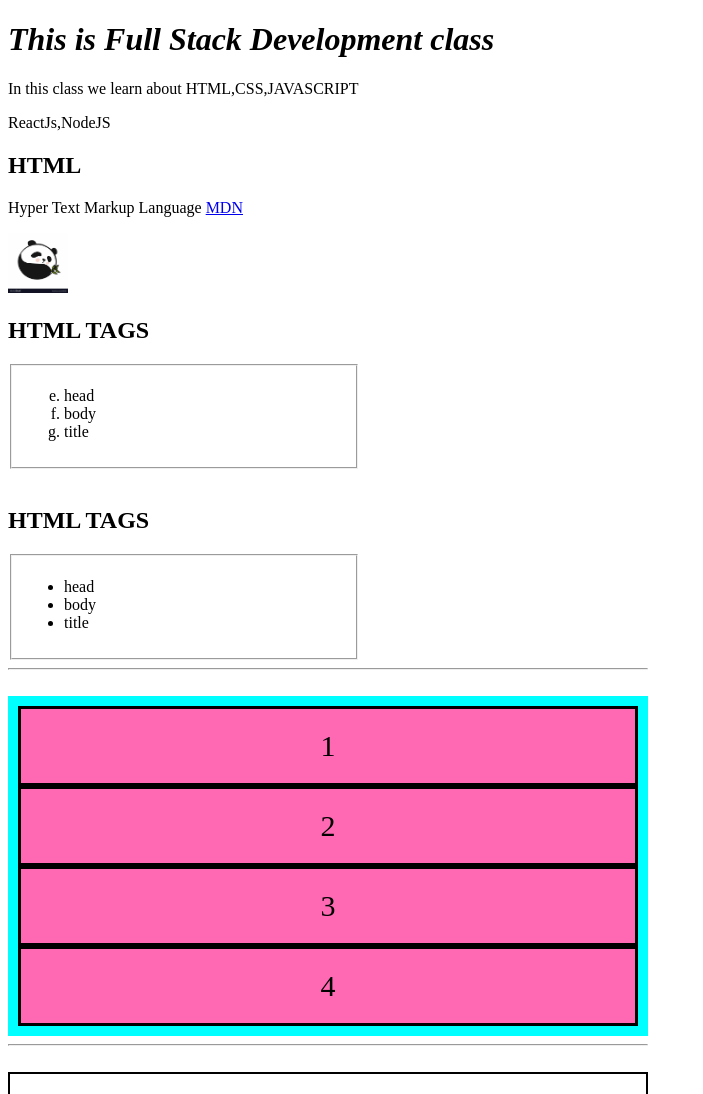
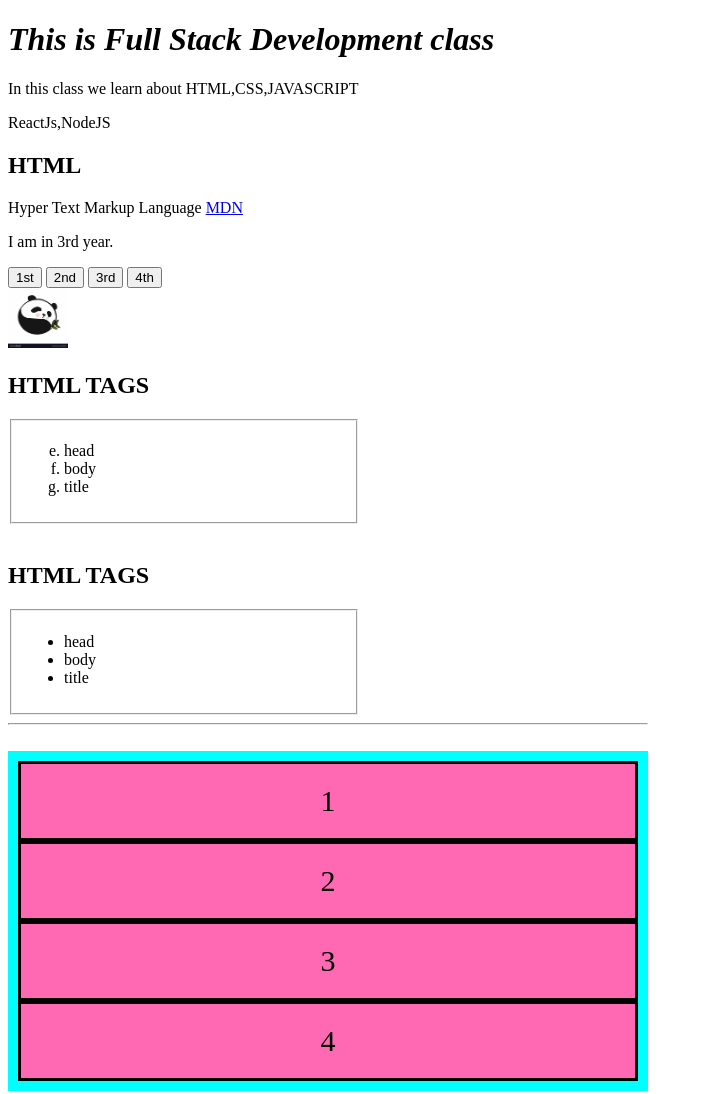
Before and after one commit to Jelijero/ReactJS, a plain HTML site: page index.html in a window 1280 px wide. Shown: the top 1094 px of the page, without its empty margins (0-703 px from the left). Drawn offline with Linux system fonts and the light colour scheme.

Commit message:
update linkhtml.js

```diff
--- a/index.html
+++ b/index.html
@@ -4,15 +4,21 @@
     <meta charset="UTF-8">
     <meta name="viewport" content="width=device-width, initial-scale=1.0">
     <link rel="stylesheet" href="index.css" >
-    <script src="java/sample.js"></script>
+    <script src="java/linkforhtml.js"></script>
     <title>Document</title>
 </head>
 <body>
+
     <h1><b><i>This is Full Stack Development class</i></b></h1>
     <p>In this class we learn about HTML,CSS,JAVASCRIPT</p>
     <p>ReactJs,NodeJS</p>
     <h2>HTML</h2>
     <p>Hyper Text Markup Language <a href="https://developer.mozilla.org/en-US/">MDN</a></p>
+    <p id="hello">I am in 3rd year.</p>
+           <button type="button" onclick="myFunfor1st()">1st</button>
+           <button type="button" onclick="myFunfor2nd()">2nd</button>
+           <button type="button" onclick="myFunfor3rd()">3rd</button>
+           <button type="button" onclick="myFunfor4th()">4th</button>
     <div class="pic">
     <img src="logo.jpg" alt="panda" title="panda">
     </div>
--- /dev/null
+++ b/java/linkforhtml.js
@@ -0,0 +1,12 @@
+function myFunfor1st(){
+    document.getElementById("hello").innerHTML="I am in 1st year."
+}
+function myFunfor2nd(){
+    document.getElementById("hello").innerHTML="I am in 2nd year."
+}
+function myFunfor3rd(){
+    document.getElementById("hello").innerHTML="I am in 3rd year."
+}
+function myFunfor4th(){
+    document.getElementById("hello").innerHTML="I am in 4th year."
+}
```
Also changed, not shown: java/sample.js (+8 -0 lines).
